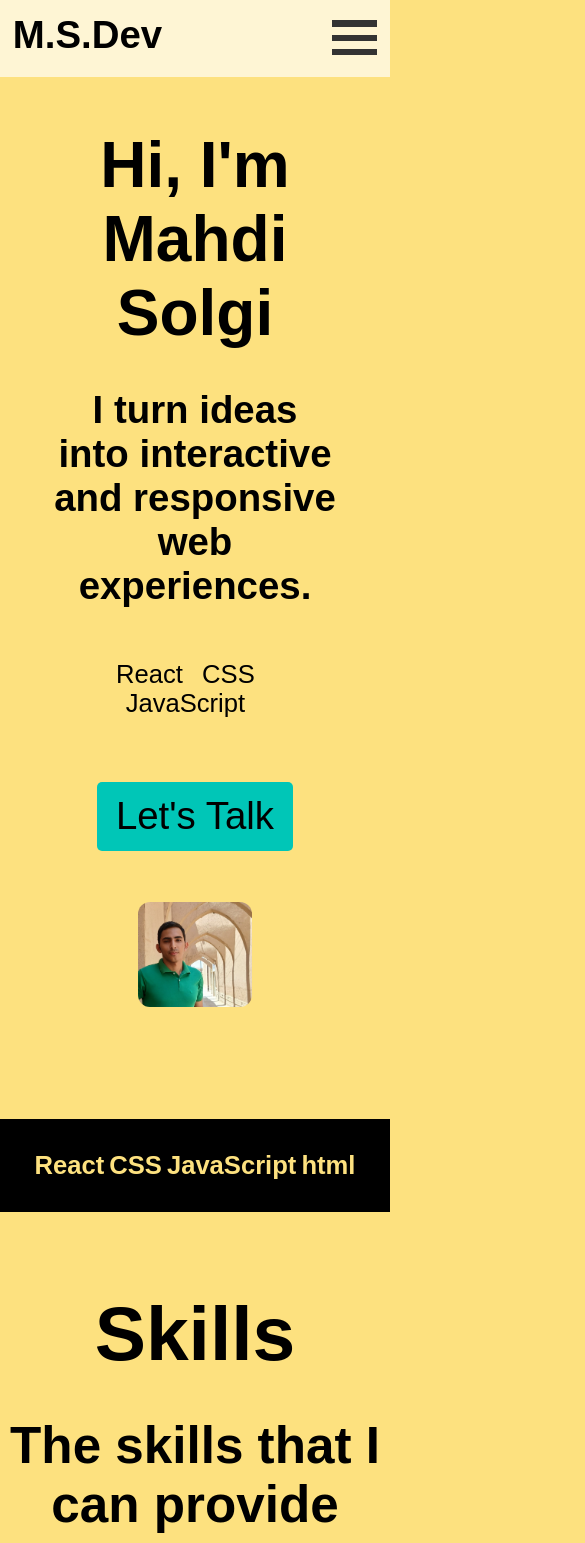
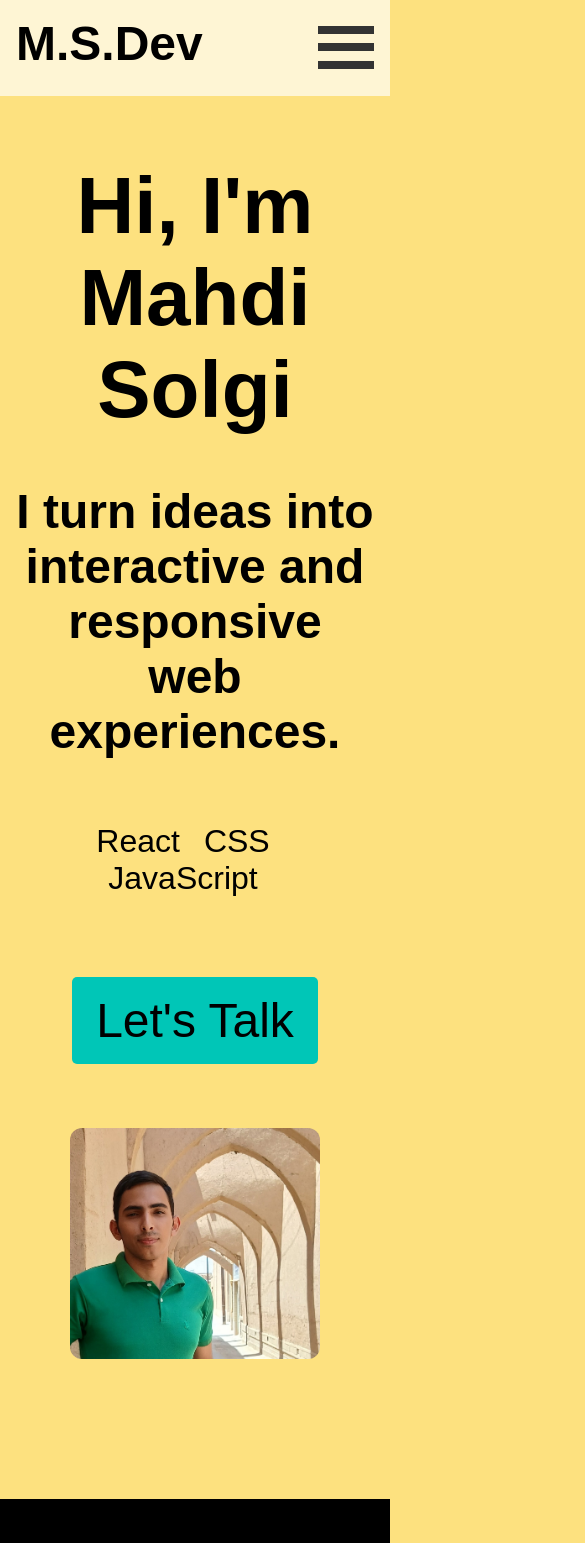
Before and after one commit to mahdisolgi1/portfolio-page, a React (Vite) app: page /home in a window 390 px wide. Shown: the top 1543 px of the page, 585 px wide, since content can reach past the window. Built offline with nearby package versions, Linux system fonts and the light colour scheme.

Commit message:
styles(Header): fix some styles related to hero-img

```diff
--- a/src/components/Header.jsx
+++ b/src/components/Header.jsx
@@ -1,5 +1,5 @@
 import { Link } from "react-router-dom";
-import Nav from "./Nav";
+
 import styles from "./Header.module.css";
 
 function Header() {
--- a/src/components/Header.module.css
+++ b/src/components/Header.module.css
@@ -3,7 +3,6 @@
   justify-content: space-between;
   align-items: center;
   max-width: 78%;
-
   margin-bottom: 2rem;
 }
 
@@ -112,6 +111,13 @@
   .heroSection {
     margin-top: 11rem;
   }
+
+  .headerDetailsImgBox {
+    width: 60%;
+  }
+  .headerDetails {
+    max-width: 100%;
+  }
 }
 
 @media (max-width: 67rem) {
@@ -132,4 +138,8 @@
   .heroSection {
     margin-top: 9rem;
   }
+
+  .headerDetailsImgBox {
+    width: 70%;
+  }
 }
```
